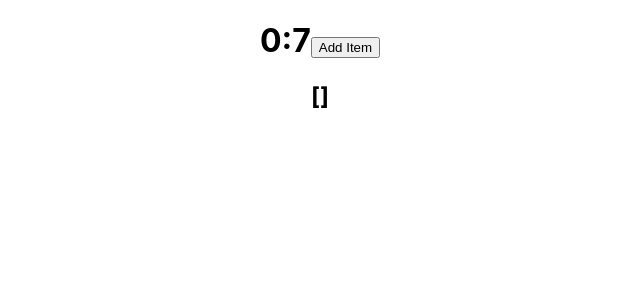
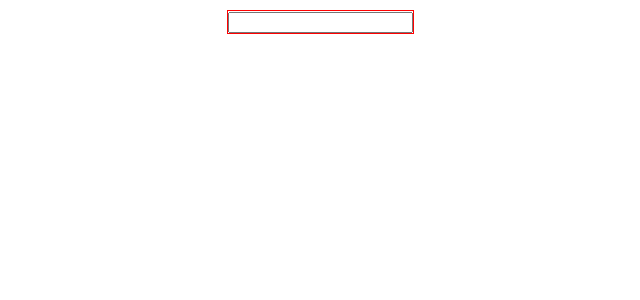
Before and after one commit to LalitKushwah/react-practice, a React (Create React App) app: page / in a window 1280 px wide. Shown: the top 300 px of the page, without its empty margins (320-960 px from the left). Built offline with nearby package versions, Linux system fonts and the light colour scheme.

Commit message:
practiced custom hook

```diff
--- a/src/App.css
+++ b/src/App.css
@@ -1,10 +1,17 @@
 .App {
-  text-align: center;
+  display: flex;
+  justify-content: center;
+  align-items: center;
 }
 
 .App-logo {
   height: 40vmin;
   pointer-events: none;
+}
+.control {
+  margin-top: 10px;
+  /* height: 50vh; */
+  border: 1px solid red;
 }
 
 @media (prefers-reduced-motion: no-preference) {
--- a/src/App.js
+++ b/src/App.js
@@ -4,43 +4,16 @@ import "./App.css";
 import { useEffect, useState } from "react";
 import { connect } from "react-redux";
 import { ADD_ITEM } from "./actions";
-export const App = ({ articles, addArticle }) => {
-  const [second, setSecond] = useState(0);
-  const [minute, setMinute] = useState(0);
-  console.log("====== Articles from state ====", articles);
-  useEffect(() => {
-    const interval = setInterval(() => {
-      const nextSecond = second + 1;
-      if (nextSecond > 60) {
-        setSecond(0);
-        // need to handle scenario when minute = 60;
-        setMinute((minute) => minute + 1);
-      } else {
-        setSecond((second) => second + 1);
-      }
-    }, 1000);
-    return () => clearInterval(interval);
-  });
+import { useLocalStorage } from "./useLocalStorage";
+export const App = () => {
+  const [value, setValue] = useLocalStorage("name", "");
 
   return (
     <div className="App">
-      <h1>
-        {minute}:{second}
-        <button onClick={() => addArticle({ title: "Test Item", price: 100 })}>
-          Add Item
-        </button>
-      </h1>
-      <h2>{JSON.stringify(articles)}</h2>
+      <div className="control">
+        <input value={value} onChange={(e) => setValue(e.target.value)} />
+      </div>
     </div>
   );
 };
-
-const mapStateToProps = (state) => ({
-  articles: state.articles,
-});
-
-const mapDispatchToProps = (dispatch) => ({
-  addArticle: (data) => dispatch({ type: "ADD_ITEM", payload: data }),
-});
-
-export default connect(mapStateToProps, mapDispatchToProps)(App);
+export default App;
--- /dev/null
+++ b/src/useLocalStorage.js
@@ -0,0 +1,16 @@
+import { useEffect, useState } from "react";
+
+const getSavedValue = (key, initialValue) => {
+  const savedValue = JSON.parse(localStorage.getItem(key));
+  if (savedValue) return savedValue;
+  return initialValue;
+};
+
+export const useLocalStorage = (key, initialValue) => {
+  const [value, setValue] = useState(() => getSavedValue(key, initialValue));
+  useEffect(() => {
+    localStorage.setItem(key, JSON.stringify(value));
+  }, [key, value]);
+
+  return [value, setValue];
+};
```
